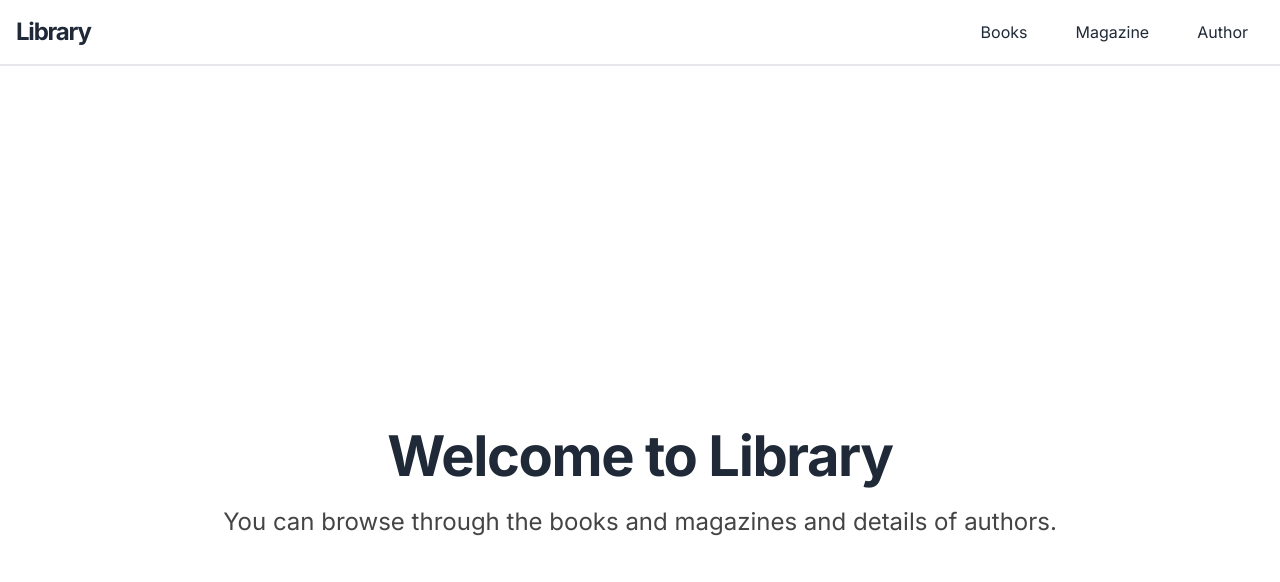
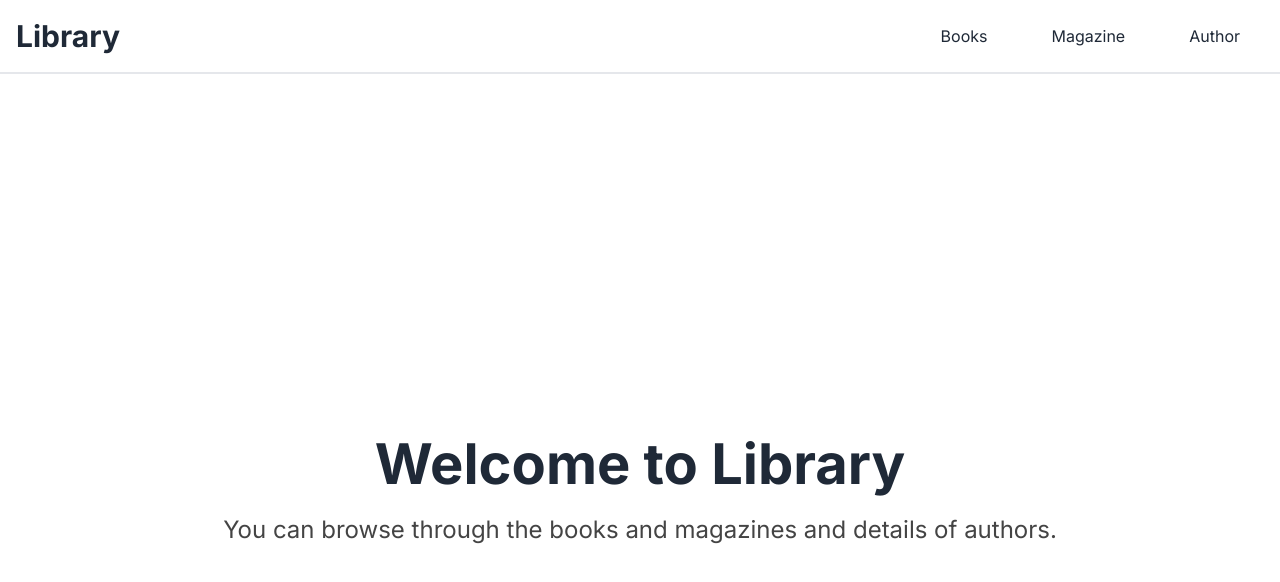
Before and after one commit to sadityakumar9211/mini-library, a Next.js app: page / in a window 1280 px wide. Shown: the top 582 px of the page. Built offline with nearby package versions, Linux system fonts and the light colour scheme.

Commit message:
Revert "improve navbar interface"
This reverts commit 20b2feda40cb430b5cadcbd884eed21ed385801f.

```diff
--- a/components/Header.js
+++ b/components/Header.js
@@ -3,18 +3,18 @@ import Link from "next/link";
 export default function Header() {
   return (
     <nav className="p5 border-b-2 flex flex-row justify-between items-center">
-      <h1 className="py-4 px-4 font-bold text-2xl tracking-tighter">
+      <h1 className="py-4 px-4 font-bold text-3xl">
         <Link href="/">Library</Link>
       </h1>
       <div className="flex flex-row items-center ">
         <Link href="/books">
-          <a className="mr-4 p-4">Books</a>
+          <a className="mr-4 p-6">Books</a>
         </Link>
         <Link href="/magazine">
-          <a className="mr-4 p-4">Magazine</a>
+          <a className="mr-4 p-6">Magazine</a>
         </Link>
         <Link href="/author">
-          <a className="mr-4 p-4">Author</a>
+          <a className="mr-4 p-6">Author</a>
         </Link>
       </div>
     </nav>
--- a/pages/index.js
+++ b/pages/index.js
@@ -5,9 +5,7 @@ import styles from "../styles/Home.module.css";
 export default function Home() {
   return (
     <div className="flex flex-col justify-center pt-12 content-center h-screen">
-      <h1
-        className={`text-lg font-bold text-center tracking-tight ${styles.title}`}
-      >
+      <h1 className={`text-lg font-bold text-center ${styles.title}`}>
         Welcome to Library
       </h1>
       <h2 className={`text-md font-semibold text-center ${styles.subtitle}`}>
```
